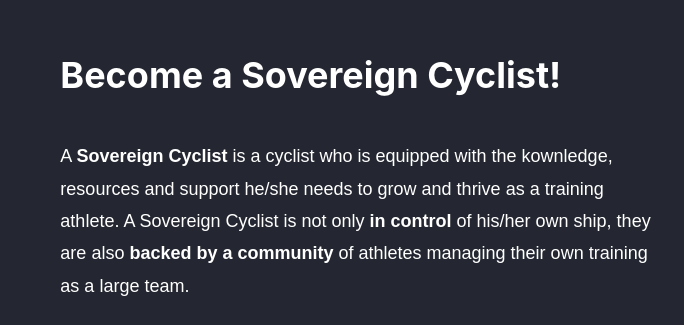
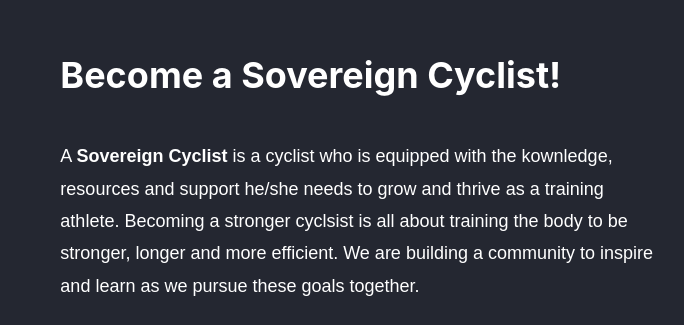
Before and after one commit to arnonate/sovereigncyclist-landing, a Gatsby site: page / in a window 1280 px wide. Shown: the part 119-444 px from the top of the page, 433-1117 px from the left. Built offline with nearby package versions, Linux system fonts and the light colour scheme; Gatsby itself is replaced by a stand-in of ours; a web font is replaced by a local one.

Commit message:
Update language

```diff
--- a/gatsby-config.js
+++ b/gatsby-config.js
@@ -1,7 +1,7 @@
 module.exports = {
   siteMetadata: {
     title: `Sovereign Cyclist`,
-    description: `A Sovereign Cyclist is equipped with the knowledge and support needed to manage their own training in a way that is healthy, sustainable and enjoyable.`,
+    description: `A Sovereign Cyclist is equipped with the knowledge and support needed to manage their own training in a way that is healthy, sustainable and enjoyable. Becoming a stronger cyclsit is all about becoming Stronger, Longer and More Efficient.`,
     author: `@sovcyclist`,
   },
   plugins: [
--- a/src/pages/index.js
+++ b/src/pages/index.js
@@ -19,9 +19,9 @@ const IndexPage = () => (
         <p>
           A <b>Sovereign Cyclist</b> is a cyclist who is equipped with the
           kownledge, resources and support he/she needs to grow and thrive as a
-          training athlete. A Sovereign Cyclist is not only <b>in control</b> of
-          his/her own ship, they are also <b>backed by a community</b> of
-          athletes managing their own training as a large team.
+          training athlete. Becoming a stronger cyclsist is all about training
+          the body to be stronger, longer and more efficient. We are building a
+          community to inspire and learn as we pursue these goals together.
         </p>
         <Signup />
       </div>
```
